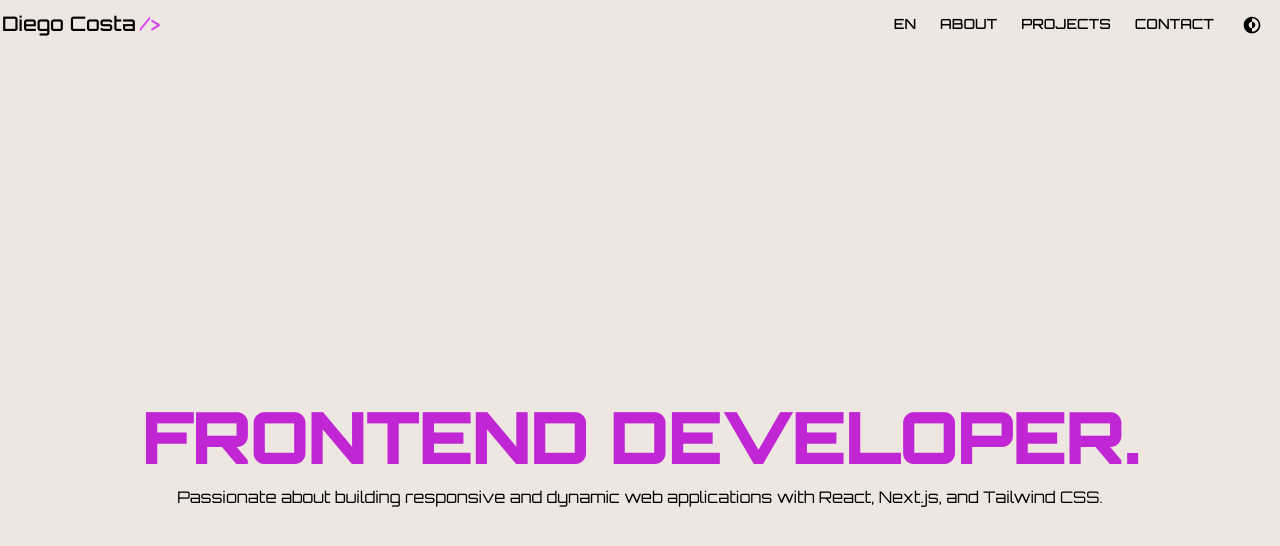
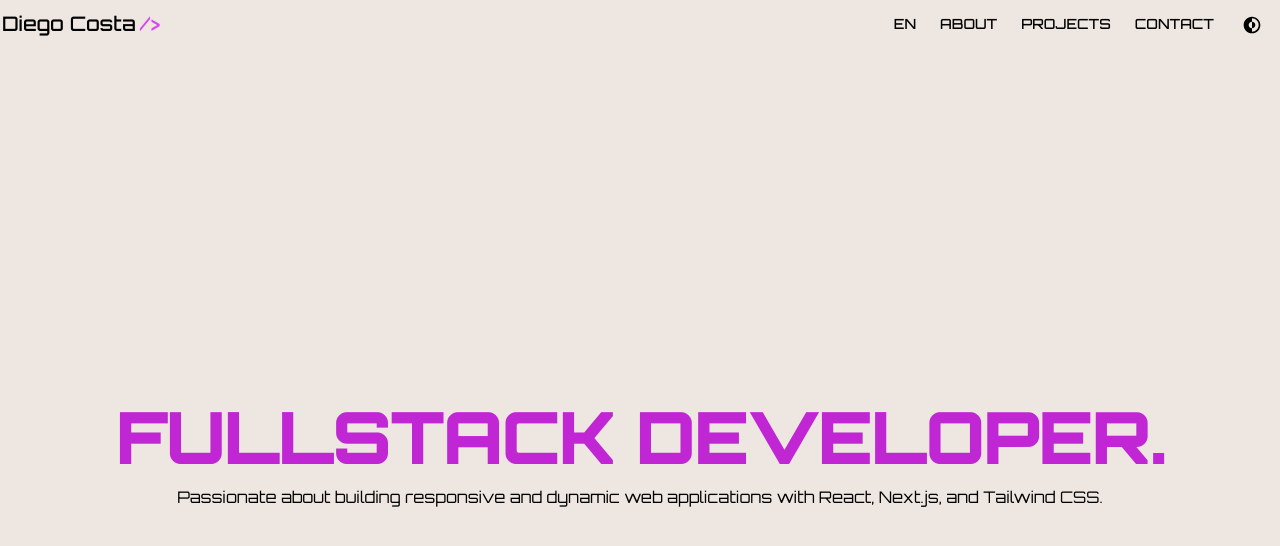
Before and after one commit to DiegoCstyles/portfolio, a Next.js app: page / in a window 1280 px wide. Shown: the top 546 px of the page. Built offline with nearby package versions, Linux system fonts and the light colour scheme.

Commit message:
Update Translations.ts

```diff
--- a/components/Hero/Translations.ts
+++ b/components/Hero/Translations.ts
@@ -5,11 +5,11 @@ interface HeroTranslations {
 
 const translations: { [language: string]: HeroTranslations } = {
   en: {
-    title: 'Frontend developer.',
+    title: 'FullStack developer.',
     description: 'Passionate about building responsive and dynamic web applications with React, Next.js, and Tailwind CSS.',
   },
   'pt-br': {
-    title: 'Desenvolvedor Frontend.',
+    title: 'Desenvolvedor FullStack.',
     description: 'Apaixonado por construir aplicações web responsivas e dinâmicas com React, Next.js e Tailwind CSS.',
   },
 };
```
